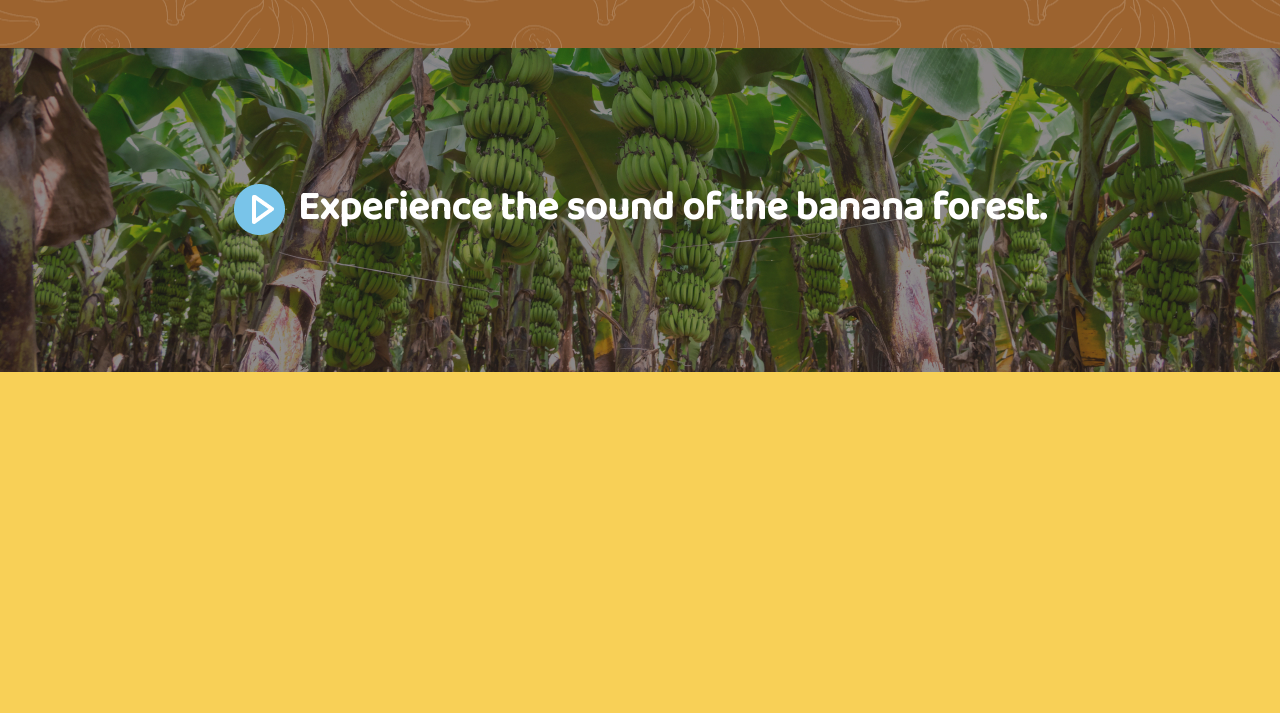
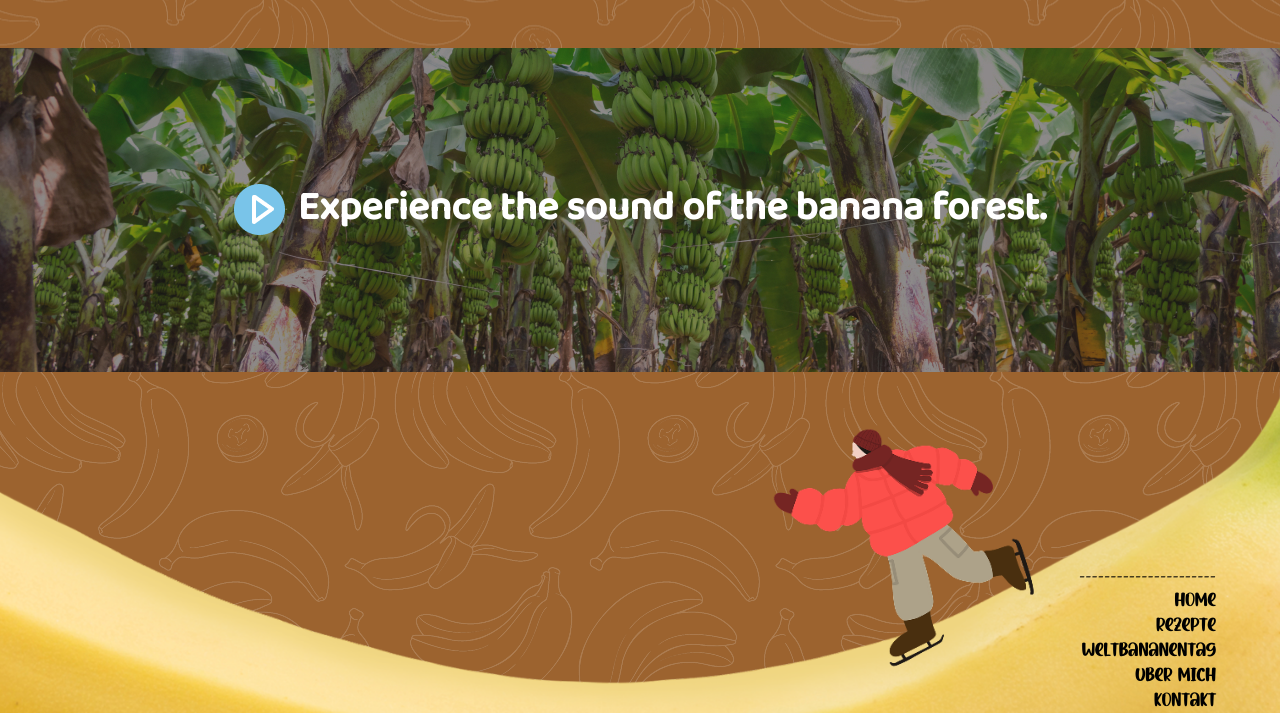
Before and after one commit to lukii-coder/IM1_Banane, a plain HTML site: page index.html in a window 1280 px wide. Shown: the part 1966-2679 px from the top of the page. Before the commit the page ends 2338 px from the top, so only its background shows below. Drawn offline with Linux system fonts and the light colour scheme.

Commit message:
Footer
Erstellen der ersten Version es Footers

```diff
--- a/css/style.css
+++ b/css/style.css
@@ -230,3 +230,46 @@ header{
     gap: 1vw;
     margin: 0 auto;
 }
+
+
+
+/*Footer*/
+
+footer{
+    position: relative;
+    width: 100vw;
+    margin: 0;
+    padding: 0;
+        .footerimg{
+            width: 100%;
+            height: auto;
+            display: block;
+        }
+        .footer-content{
+            position: absolute;
+            top: 0;
+            left: 0;
+            width: 100%;
+            height: 100%;
+            display: flex;
+            flex-direction: row;
+            align-items: flex-end;
+            justify-content: space-between;
+            box-sizing: border-box;
+            padding: 2vw 5vw;
+            text-align: right;
+            color: var(--color-font-primary);
+                p{
+                    a{
+                    text-decoration: none;
+                    color: var(--color-font-primary);
+                    font-family: var(--font-primary);
+                    font-size: 1.2em;
+                    }
+                    :hover{
+                        color: var(--color-font-secondary);
+                     }
+                }
+        }
+
+}
--- a/index.html
+++ b/index.html
@@ -79,7 +79,7 @@
 
 <!--Section Bananaforest Soundeffect-->
     <section class="bananaforest-home">
-        <img src="img/icons/button-play.png" alt="Musik abspielen">
+        <img src="img/icons/button-play.png" alt="Musik abspielen" onclick="changeimg()" id="playbutton">
         <h2>Experience the sound of the banana forest.</h2>
 
     </section>
@@ -88,14 +88,29 @@
 
 
 <!--Bananen Footer mit kleiner Navigation - auf jeder Seite gleich-->
-<footer>
 
+    <footer class="brown-background">
+        <img class="footerimg" src="img/Footer.png" alt="">
 
+        <div class="footer-content">
+            <div>
+                <img src="img/icons/linkedin.png" alt="">
+                <img src="img/icons/instagram.png" alt="">
+                <img src="img/icons/whatsapp.png" alt="">
+            </div>
+                <p>
+                    ---------------------- <br>
+                    <a href="index.html">Home</a> <br>
+                    <a href="rezepte.html">Rezepte</a> <br>
+                    <a href="weltbananentag.html">Weltbananentag</a> <br>
+                    <a href="ubermich.html">Über mich</a> <br>
+                    <a href="kontakt.html">Kontakt</a> <br>
+                    ---------------------- <br>
+                    ©Lukas Spillmann
+             </p>
+        </div>
 
-
-
-
-</footer>
+    </footer>
 
 
 <script src="script/script.js"></script>
--- a/script/script.js
+++ b/script/script.js
@@ -3,6 +3,7 @@
 
 const weltbananentag = new Date("2027-05-20T00:00:00").getTime()
 console.log(weltbananentag)
+
 
 // HTML Referenz zum Countdown auf Home-Seite
 const countdownhome = document.getElementById("countdownhome")
@@ -23,3 +24,22 @@ const countdown = setInterval(() => {
     countdownhome.textContent = countdowntime
     console.log(countdowntime)
 },1000);
+
+
+
+
+
+// Aendert den Button beim blicken auf der Home Seite und startet / pausiert die Musik
+var toggle = true
+const track = new Audio("../audio/bananforest.mp3");
+function changeimg() {
+if (toggle === true){
+    document.getElementById("playbutton").src = "img/icons/button-stop.png"
+    track.play()
+}else{
+    document.getElementById("playbutton").src = "img/icons/button-play.png"
+    track.pause()
+    track.currentTime = 0;
+}
+toggle = !toggle
+}
```
Also changed, not shown: img/Footer.png (added), img/icons/instagram.png (added), img/icons/linkedin.png (added), img/icons/whatsapp.png (added), 1 other file.
